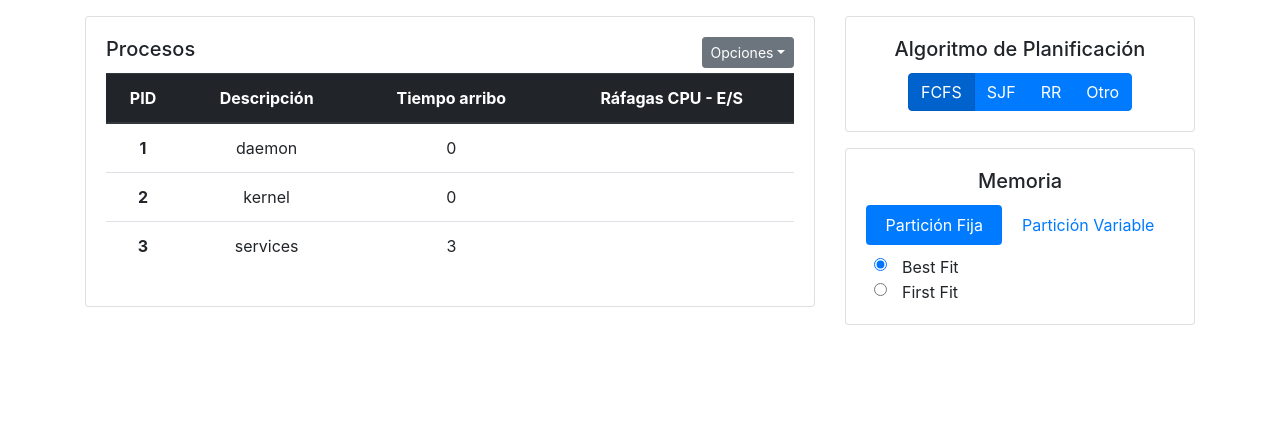
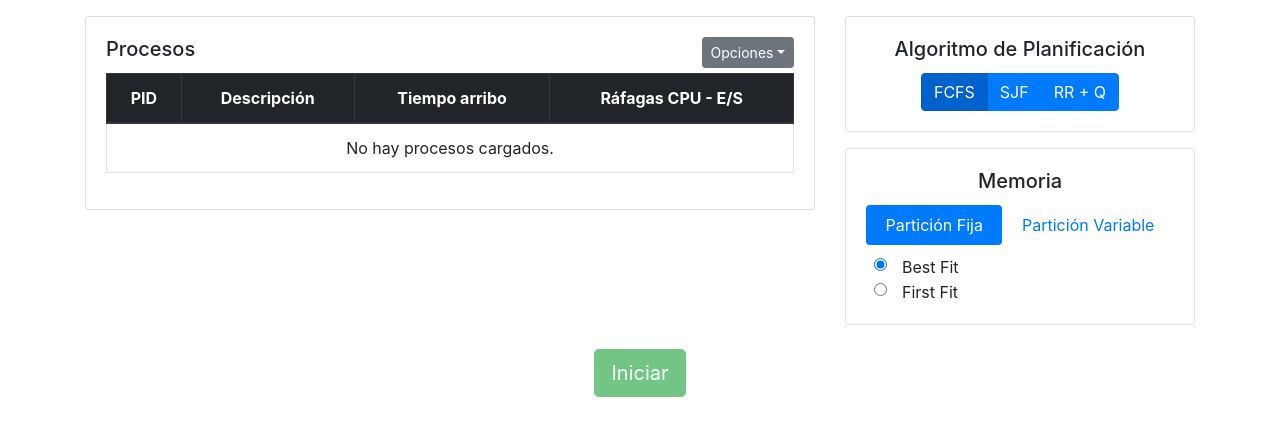
Before and after one commit to HoracioSoto/simulador, a Django app: page / in a window 1280 px wide. Shown: the part 120-556 px from the top of the page. Run offline with Django 3.2, Linux system fonts and the light colour scheme; the visitor is signed in with stand-in values (Sample User, id 1); some libraries are stand-ins or nearby versions.

Commit message:
Feature: Resultados y simulacion FCFS.

```diff
--- a/app/static/app/css/app.css
+++ b/app/static/app/css/app.css
@@ -0,0 +1,21 @@
+#progress-cpu,
+#progress-es {
+	height: 60px;
+}
+#progress-cpu-time,
+#progress-es-time {
+	height: 30px;
+}
+.progress-bar:hover {
+	cursor: pointer !important;
+}
+.bg-none {
+	background: none !important;
+}
+.bg-white {
+	background: #fff !important;
+	border-right: 1px dotted black;
+}
+.bg-white:last-child {
+	border: none !important;
+}
--- /dev/null
+++ b/app/static/app/js/simulacion.js
@@ -0,0 +1,140 @@
+var simulacion = function() {
+    'use strict';
+    return {
+        init: function() {
+            initNuevoProcesoForm();
+            initEliminarProcesoForm();
+            initSimulacionForm();
+        }
+    };
+}();
+
+var dataSim = {
+    'pid': 0
+}
+
+var initNuevoProcesoForm = function() {
+    $('form[name="nuevo_proceso"]').submit(function(e) {
+        e.preventDefault();
+        // Validamos las ráfagas con una regex
+        var rafagas = checkBursts($('input[name="rafagas"]', this).val().trim());
+        if (rafagas) {
+            $('#error-rafagas > p.error-mensaje').text(rafagas);
+            $('#error-rafagas').fadeIn();
+        } else {
+            $('#error-rafagas').fadeOut();
+            // Incrementamos el numero de proceso
+            dataSim.pid += 1;
+            // Agregamos el proceso a la tabla
+            addRow(
+                dataSim.pid,
+                $('input[name="descripcion"]', this).val().trim(),
+                $('input[name="ta"]', this).val(),
+                $('input[name="rafagas"]', this).val().trim()
+            );
+            checkProcessNumer();
+            // Reiniciamos el formulario
+            if ($('#otro-proceso').prop('checked')) {
+                $('#nuevoProcesoModal').trigger('shown.bs.modal').trigger('hidden.bs.modal');
+            } else {
+                $('#nuevoProcesoModal').modal('hide');
+            }
+        }
+    });
+
+    $('#nuevoProcesoModal').on('shown.bs.modal', function (e) {
+        $('input[name="descripcion"]', this).focus();
+    });
+
+    $('#nuevoProcesoModal').on('hidden.bs.modal', function (e) {
+        $('form[name="nuevo_proceso"]').trigger('reset');
+    });
+};
+
+var addRow = function(pid, descripcion, ta, rafagas) {
+    $('#tabla-procesos > tbody:last-child').append(`
+        <tr id="proceso-`+pid+`" data-id="`+pid+`" data-descripcion="`+descripcion+`" data-ta="`+ta+`" data-rafagas="`+rafagas+`" class="item-proceso">
+            <th scope="row">`+pid+`</th>
+            <td>`+descripcion+`</td>
+            <td>`+ta+`</td>
+            <td>`+rafagas.split(',').join(' - ')+`</td>
+        </tr>
+    `);
+};
+
+var checkBursts = function(rafagas) {
+    if (rafagas.match(/^\d+(?:,\d+)*$/)) {
+        if (rafagas.split(',').length % 2 == 0) {
+            return 'El número de ráfagas debe ser impar terminando siempre con una ráfaga de CPU.';
+        }
+        return false;
+    }
+    return 'El formato ingresado en las ráfagas CPU - E/S es inválido.';
+};
+
+var initEliminarProcesoForm = function() {
+    $('#eliminarProcesoModal').on('show.bs.modal', function(e) {
+        $('.item-eliminar').remove();
+        $('.item-proceso').each(function(idx, elem) {
+            addRowToDelete(
+                $(this).data('id'),
+                $(this).data('descripcion')
+            );
+        });
+    });
+
+    $('#eliminar_todos').change(function() {
+        var checkboxes = $(this).closest('form').find(':checkbox');
+        checkboxes.prop('checked', $(this).is(':checked'));
+    });
+
+    $('form[name="eliminar_procesos"]').submit(function(e) {
+        e.preventDefault();
+        $('.item-eliminar-checkbox:checked').each(function(idx, elem) {
+            var row = $(this).parent().parent();
+            $('#proceso-'+$(row).data('pid')).remove();
+            row.remove();
+        });
+        checkProcessNumer();
+        $('#eliminarProcesoModal').modal('hide');
+    });
+};
+
+var addRowToDelete = function(pid, descripcion) {
+    $('#tabla-eliminar-procesos > tbody:last-child').append(`
+        <tr data-pid="`+pid+`" data-descripcion="`+descripcion+`" class="item-eliminar">
+            <th scope="row">`+pid+`</th>
+            <td>`+descripcion+`</td>
+            <td>
+                <input type="checkbox" class="item-eliminar-checkbox">
+            </td>
+        </tr>
+    `);
+};
+
+var checkProcessNumer = function() {
+    if ($('.item-proceso').length) {
+        $('.sin-procesos').hide();
+        $('#iniciar-simulacion').removeAttr('disabled');
+    } else {
+        $('.sin-procesos').show();
+        $('#iniciar-simulacion').attr('disabled', true);
+    }
+}
+
+var initSimulacionForm = function() {
+    $('#iniciar-simulacion').click(function(e) {
+        e.preventDefault();
+
+        $('.item-proceso').each(function(idx, elem) {
+            saveProceso(this);
+        });
+
+        $('#simulacion').submit();
+    })
+}
+
+var saveProceso = function(proceso) {
+    var pData = [$(proceso).data('id'), $(proceso).data('descripcion'), $(proceso).data('ta'), $(proceso).data('rafagas')].join('-');
+    $('#simulacion').prepend('<input type="hidden" name="procesos" value="'+pData+'">');
+}
--- a/app/templates/app/home.html
+++ b/app/templates/app/home.html
@@ -11,7 +11,8 @@
 
 {% block content %}
     <div class="row">
-    	<form action="" class="col" method="post" name="simulacion">
+        <form action="{% url 'guardar_simulacion' %}" class="col" method="POST" name="simulacion" id="simulacion">
+            {% csrf_token %}
             <div class="row">
                 <div class="col-8">
                     <div class="card">
@@ -26,7 +27,7 @@
                                 </div>
                             </div>
                             <h5 class="card-title">Procesos</h5>
-							<table class="table table-hover text-center">
+                            <table class="table table-hover table-bordered text-center" id="tabla-procesos">
                                 <thead class="thead-dark">
                                     <tr>
                                         <th scope="col">PID</th>
@@ -36,23 +37,8 @@
                                     </tr>
                                 </thead>
                                 <tbody>
-									<tr>
-										<th scope="row">1</th>
-										<td>daemon</td>
-										<td>0</td>
-										<td></td>
-									</tr>
-									<tr>
-										<th scope="row">2</th>
-										<td>kernel</td>
-										<td>0</td>
-										<td></td>
-									</tr>
-									<tr>
-										<th scope="row">3</th>
-										<td>services</td>
-										<td>3</td>
-										<td></td>
+                                    <tr class="sin-procesos">
+                                        <td colspan="4">No hay procesos cargados.</td>
                                     </tr>
                                 </tbody>
                             </table>
@@ -67,17 +53,17 @@
                                     <h5 class="card-title">Algoritmo de Planificación</h5>
                                     <div class="btn-group btn-group-toggle" data-toggle="buttons">
                                         <label class="btn btn-primary active">
-											<input type="radio" name="algoritmo" id="btn-fcfs" autocomplete="off" value="fcfs" checked> FCFS
+                                            <input type="radio" name="algoritmo" id="btn-fcfs" autocomplete="off" value="FCFS" checked> FCFS
                                         </label>
                                         <label class="btn btn-primary">
-											<input type="radio" name="algoritmo" id="btn-sjf" autocomplete="off" value="sjf"> SJF
+                                            <input type="radio" name="algoritmo" id="btn-sjf" autocomplete="off" value="SJF"> SJF
                                         </label>
                                         <label class="btn btn-primary">
-											<input type="radio" name="algoritmo" id="btn-rr" autocomplete="off" value="rr"> RR
+                                            <input type="radio" name="algoritmo" id="btn-rr" autocomplete="off" value="RR"> RR + Q
                                         </label>
-										<label class="btn btn-primary">
+                                        <!-- <label class="btn btn-primary">
                                             <input type="radio" name="algoritmo" id="btn-otro" autocomplete="off" value="other"> Otro
-										</label>
+                                        </label> -->
                                     </div>
                                 </div>
                             </div>
@@ -122,6 +108,11 @@
                     </div>
                 </div>
             </div>
+            <div class="row">
+                <div class="col text-center">
+                    <button type="button" class="btn btn-lg btn-success mt-4" id="iniciar-simulacion" disabled>Iniciar</button>
+                </div>
+            </div>
         </form>
     </div>
 {% endblock %}
@@ -130,3 +121,12 @@
     {% include 'app/modal_nuevo_proceso.html' %}
     {% include 'app/modal_eliminar_proceso.html' %}
 {% endblock modals %}
+
+{% block extra_scripts %}
+    <script src="{% static 'app/js/simulacion.js' %}"></script>
+    <script type="text/javascript">
+        $(document).ready(function() {
+            simulacion.init();
+        });
+    </script>
+{% endblock extra_scripts %}
--- a/app/templates/app/modal_eliminar_proceso.html
+++ b/app/templates/app/modal_eliminar_proceso.html
@@ -9,36 +9,28 @@
 				</button>
 			</div>
 			<div class="modal-body">
-			<table class="table table-bordered table-condensed text-center">
+				<form name="eliminar_procesos" id="eliminar_procesos">
+					<table class="table table-bordered table-condensed text-center" id="tabla-eliminar-procesos">
 						<thead>
 							<tr>
 								<th scope="col">PID</th>
 								<th scope="col">Descripción</th>
-						<th scope="col"></th>
+								<th scope="col">
+									<input type="checkbox" name="eliminar_todos" id="eliminar_todos">
+								</th>
 							</tr>
 						</thead>
 						<tbody>
-					<tr>
-						<th scope="row">1</th>
-						<td>daemon</td>
-						<td><input type="checkbox"></td>
-					</tr>
-					<tr>
-						<th scope="row">2</th>
-						<td>kernel</td>
-						<td><input type="checkbox"></td>
-					</tr>
-					<tr>
-						<th scope="row">3</th>
-						<td>services</td>
-						<td><input type="checkbox"></td>
+							<tr class="sin-procesos">
+		                        <td colspan="4">No hay procesos cargados.</td>
 		                    </tr>
 						</tbody>
 					</table>
+				</form>
 			</div>
 			<div class="modal-footer">
 				<button type="button" class="btn btn-secondary" data-dismiss="modal">Cerrar</button>
-				<button type="button" class="btn btn-danger">Eliminar</button>
+				<button type="submit" class="btn btn-danger" form="eliminar_procesos">Eliminar</button>
 			</div>
 		</div>
 	</div>
--- a/app/templates/app/modal_nuevo_proceso.html
+++ b/app/templates/app/modal_nuevo_proceso.html
@@ -9,24 +9,34 @@
                 </button>
             </div>
             <div class="modal-body">
-				<form>
+                <div class="alert alert-danger" role="alert" id="error-rafagas" style="display:none;">
+                    <p class="mb-0 error-mensaje"></p>
+                </div>
+                <form name="nuevo_proceso" id="nuevo_proceso">
                     <div class="form-group">
-						<label for="np-descripcion" class="col-form-label">Descripción:</label>
-						<input type="text" class="form-control" id="np-descripcion">
+                        <label for="np-descripcion" class="col-form-label">Descripción</label>
+                        <input type="text" class="form-control" id="np-descripcion" name="descripcion" maxlength="255">
                     </div>
                     <div class="form-group">
-						<label for="np-ta" class="col-form-label">Tiempo de arribo:</label>
-						<input type="number" class="form-control" id="np-ta" value="0">
+                        <label for="np-ta" class="col-form-label">Tiempo de arribo *</label>
+                        <input type="number" class="form-control" id="np-ta" name="ta" value="0" required>
                     </div>
                     <div class="form-group">
-						<label for="np-rafagas" class="col-form-label">Ráfagas CPU - E/S:</label>
-						<input type="text" class="form-control" id="np-rafagas" placeholder="Separadas por coma">
+                        <label for="np-rafagas" class="col-form-label">Ráfagas CPU - E/S *</label>
+                        <input type="text" class="form-control" id="np-rafagas" name="rafagas" placeholder="Números separados por coma. Por ejemplo: 3,5,1" required>
+                    </div>
+                    <div class="form-group mb-0">
+                        <small class="form-text text-muted">Los campos marcados con <b>*</b> son obligatorios.</small>
                     </div>
                 </form>
             </div>
             <div class="modal-footer">
+                <div class="form-group form-check mb-0">
+                    <input type="checkbox" class="form-check-input" id="otro-proceso">
+                    <label class="form-check-label" for="otro-proceso">Agregar otro</label>
+                </div>
                 <button type="button" class="btn btn-secondary" data-dismiss="modal">Cerrar</button>
-				<button type="button" class="btn btn-primary">Guardar</button>
+                <button type="submit" form="nuevo_proceso" class="btn btn-primary">Guardar</button>
             </div>
         </div>
     </div>
--- a/app/urls.py
+++ b/app/urls.py
@@ -1,7 +1,9 @@
 from django.conf.urls import url
 from . import views
 
-
+# app_name = 'app'
 urlpatterns = [
     url(r'^$', views.index, name='index'),
+    url(r'^guardar_simulacion/$', views.guardar_simulacion, name='guardar_simulacion'),
+    url(r'^simulacion/(?P<id>\d+)/$', views.simulacion, name="simulacion"),
 ]
--- a/app/views.py
+++ b/app/views.py
@@ -1,7 +1,76 @@
-from django.shortcuts import render
+from django.shortcuts import render, redirect, get_object_or_404
 from django.contrib.auth.decorators import login_required
+from django.views.decorators.http import require_POST
+
+from app.models import *
+from app.algoritmos import *
 
 
 @login_required(login_url='/admin/login/')
 def index(request):
     return render(request, 'app/home.html', {})
+
+
+@login_required(login_url='/admin/login/')
+@require_POST
+def guardar_simulacion(request):
+    sim = Simulacion(
+        algoritmo_planificacion=request.POST.get('algoritmo'),
+        # memoria=Memoria.objects.get(id=1),
+        usuario=request.user
+    )
+    sim.save()
+    for proceso in request.POST.getlist('procesos'):
+        data = proceso.split('-')
+        new_process = Proceso(
+            descripcion=data[1].strip(),
+            tiempo_arribo=data[2],
+            tiempo_recursos=data[3].strip(),
+            simulacion_pid=data[0],
+            simulacion=sim
+        )
+        new_process.save()
+    return redirect('simulacion', id=4)
+
+
+@login_required(login_url='/admin/login/')
+def simulacion(request, id):
+    simulacion = get_object_or_404(Simulacion, id=id)
+    procesos = Proceso.objects.filter(simulacion=simulacion).order_by('simulacion_pid')
+    data = {
+        'CPU': {
+            'procesos': [
+                {'pid': 1, 'label': 'proc1', 'start': 0, 'time': 100, 'end': 100,'class': 'bg-info', 'percent': format(100/750*100, '.2f')},
+                {'pid': None, 'label': '', 'start': 100, 'time': 50, 'end': 150,'class': 'bg-none', 'percent': format(50/750*100, '.2f')},
+                {'pid': 2, 'label': 'proc2', 'start': 150, 'time': 150, 'end': 300,'class': 'bg-success', 'percent': format(150/750*100, '.2f')},
+                {'pid': 3, 'label': 'proc3', 'start': 300, 'time': 50, 'end': 350,'class': 'bg-warning', 'percent': format(50/750*100, '.2f')},
+                {'pid': 1, 'label': 'proc1', 'start': 350, 'time': 100, 'end': 450,'class': 'bg-info', 'percent': format(100/750*100, '.2f')},
+                {'pid': 4, 'label': 'proc4', 'start': 450, 'time': 50, 'end': 500,'class': 'bg-primary', 'percent': format(50/750*100, '.2f')},
+                {'pid': 2, 'label': 'proc2', 'start': 500, 'time': 50, 'end': 550,'class': 'bg-success', 'percent': format(50/750*100, '.2f')},
+                {'pid': 3, 'label': 'proc3', 'start': 550, 'time': 150, 'end': 700,'class': 'bg-warning', 'percent': format(150/750*100, '.2f')},
+                {'pid': 4, 'label': 'proc4', 'start': 700, 'time': 50, 'end': 750,'class': 'bg-primary', 'percent': format(50/750*100, '.2f')}
+            ],
+            'total_time': 750
+        },
+        'ES': {
+            'procesos': [
+                {'pid': None, 'label': '', 'start': 0, 'time': 100, 'end': 100, 'class': 'bg-none', 'percent': format(100/750*100, '.2f')},
+                {'pid': 1, 'label': 'proc1', 'start': 100, 'time': 150, 'end': 250, 'class': 'bg-info', 'percent': format(150/750*100, '.2f')},
+                {'pid': None, 'label': '', 'start': 250, 'time': 50, 'end': 300, 'class': 'bg-none', 'percent': format(50/750*100, '.2f')},
+                {'pid': 2, 'label': 'proc2', 'start': 300, 'time': 200, 'end': 500, 'class': 'bg-success', 'percent': format(200/750*100, '.2f')},
+                {'pid': 3, 'label': 'proc3', 'start': 500, 'time': 50, 'end': 550, 'class': 'bg-warning', 'percent': format(50/750*100, '.2f')},
+                {'pid': 4, 'label': 'proc4', 'start': 550, 'time': 50, 'end': 600, 'class': 'bg-primary', 'percent': format(50/750*100, '.2f')},
+                {'pid': None, 'label': '', 'start': 600, 'time': 150, 'end': 750, 'class': 'bg-none', 'percent': format(150/750*100, '.2f')}
+            ],
+            'total_time': 600
+        },
+        'recursos': range(5)
+    }
+    if simulacion.algoritmo_planificacion == 'FCFS':
+        result = run_fcfs(simulacion, procesos)
+    print(result)
+    return render(request, 'app/results.html', {
+        'data': data,
+        'simulacion': simulacion,
+        'procesos': procesos
+    })
```
Also changed, not shown: app/algoritmos.py (added, +99 -0 lines), app/models.py (+9 -5 lines), app/static/app/js/resultados.js (added, +12 -0 lines), app/templates/app/results.html (added, +123 -0 lines). Lines whose indentation alone changed are shown as unchanged.
